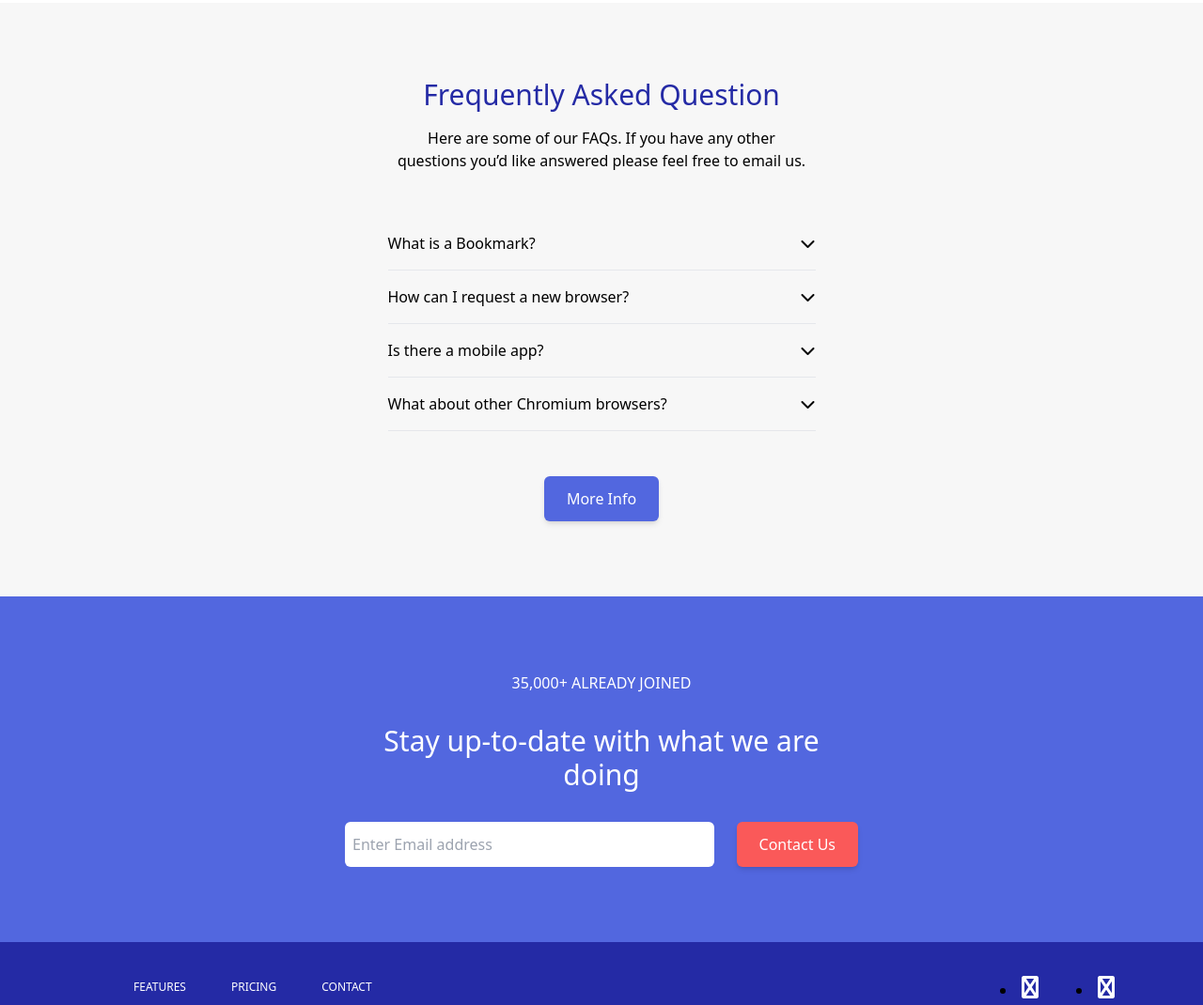
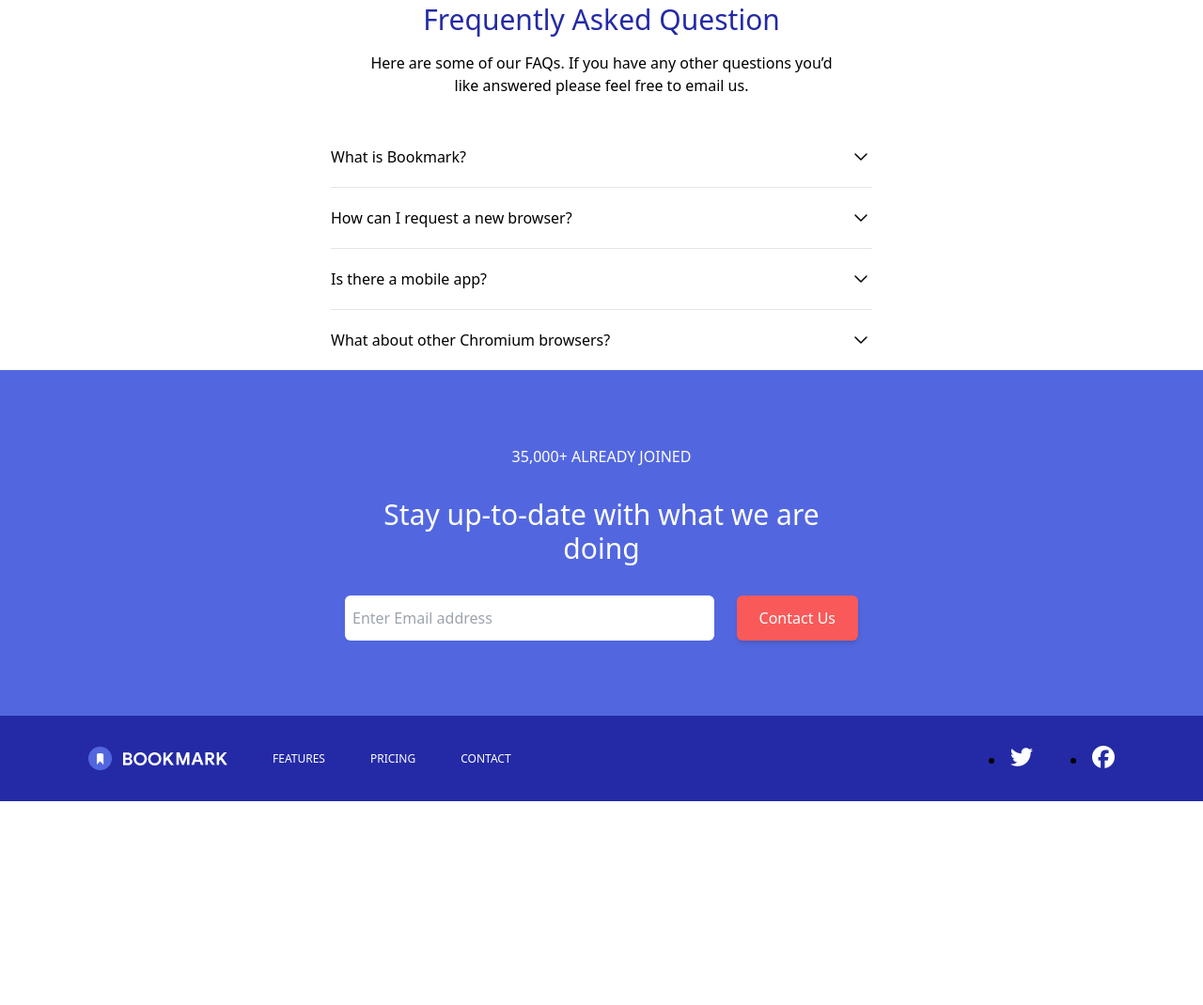
Before and after one commit to Munchy6152/bookmark, a website: page public/index.html in a window 1280 px wide. Shown: the part 3613-4683 px from the top of the page at 94% size. After the commit the page ends 4466 px from the top, so only its background shows below. Drawn offline with Linux system fonts and the light colour scheme.

Commit message:
new_change

```diff
--- a/public/index.html
+++ b/public/index.html
@@ -10,6 +10,7 @@
     <link rel="stylesheet" href="./style.css">
     <title>Bookmark Landing Page</title>
     <!---<script src="https://cdn.tailwindcss.com"></script> --->
+    <script src="https://kit.fontawesome.com/ac390935f3.js" crossorigin="anonymous"></script>
 </head>
 <body class="font=Poppins">
     <!-----header-->
@@ -65,7 +66,7 @@
         <!----heading-->
         <div class="sm:w-3/4 lg:w-5/12 mx-auto px-2 ">
             <h1 class=" text-3xl text-center text-bookmark-blue">Features</h1>
-            <p class="text-center text-bokmark-gray mt-4 ">
+            <p class="text-center text-bookmark-gray mt-4 ">
                 Our aim is to make it quick and easy for you to access your favourite websites.
                 Your bookmarks sync between your devices so you can access them on the go.
             </p>
@@ -173,7 +174,6 @@
             </div>
         </div> ---->
 
-
   <!---features1-->
   <div class="relative mt-20 lg:mt-24">
     <div class="container flex flex-col lg:flex-row items-center justify-center gap-x-24">
@@ -249,6 +249,7 @@
     h-80 w-2/4 -bottom-24 -left-36"></div>
 </div>
 
+
 <!--downloand section-->
 <section class="py-20 mt-20">
     <div class="sm:w-3/4 lg:w-5/12 mx-auto px-2">
@@ -307,9 +308,10 @@
     </div>
 </section>
 
-<!---questions-->
-<section class="bg-bookmark-white py-20">
-        <div class="container">
+
+
+<!-- component -->
+<div class="max-w-screen-xl mx-auto px-5 bg-white min-h-sceen">
 		<div class="sm:w-3/4 lg:w-5/12 mx-auto px-2">
             <h1 class=" text-3xl text-center text-bookmark-blue">Frequently Asked Question</h1>
             <p class="text-center text-bokmark-grey mt-4 ">
@@ -317,30 +319,91 @@
                 If you have any other questions you’d like answered please feel free to email us.
             </p>
         </div>
-            <!---items-->
-            <div class="flex flex-col sm:w-3/4 lg:w-5/12 mt-12 mx-auto">
-                <div class="flex items-center border-b py-4">
-                    <span class="flex-1">What is a Bookmark?</span>
-                    <i class="fa fa-chevron-down"></i>
+	<div class="grid divide-y divide-neutral-200 max-w-xl mx-auto mt-8">
+		<div class="py-5">
+			<details class="group">
+				<summary class="flex justify-between items-center font-medium cursor-pointer list-none">
+					<span> What is Bookmark? </span>
+					<span class="transition group-open:rotate-180">
+                <svg fill="none" height="24" shape-rendering="geometricPrecision" stroke="currentColor" stroke-linecap="round" stroke-linejoin="round" stroke-width="1.5" viewBox="0 0 24 24" width="24"><path d="M6 9l6 6 6-6"></path>
+</svg>
+              </span>
+				</summary>
+				<p class="text-neutral-600 mt-3 group-open:animate-fadeIn">
+					 Lorem ipsum dolor sit amet consectetur adipisicing elit.
+                      Quibusdam natus eum nostrum magni excepturi harum modi,
+                     nesciunt sit neque nihil odit facere veritatis voluptate vero optio hic voluptatibus ad laborum.
+				</p>
+			</details>
 		</div>
-                <div class="flex items-center border-b py-4">
-                    <span class="flex-1">How can I request a new browser?</span>
-                    <i class="fa fa-chevron-down"></i>
+		<div class="py-5">
+			<details class="group">
+				<summary class="flex justify-between items-center font-medium cursor-pointer list-none">
+					<span> How can I request a new browser?</span>
+					<span class="transition group-open:rotate-180">
+                <svg fill="none" height="24" shape-rendering="geometricPrecision" stroke="currentColor" stroke-linecap="round" stroke-linejoin="round" stroke-width="1.5" viewBox="0 0 24 24" width="24"><path d="M6 9l6 6 6-6"></path>
+</svg>
+              </span>
+				</summary>
+				<p class="text-neutral-600 mt-3 group-open:animate-fadeIn">
+					Lorem ipsum, dolor sit amet consectetur adipisicing elit.
+                    Nesciunt, in fuga error placeat eligendi consequuntur iusto
+                     odio laudantium ipsa consequatur magni ut vero sapiente hic fugiat tempore temporibus suscipit voluptatum!
+				</p>
+			</details>
 		</div>
-                <div class="flex items-center border-b py-4">
-                    <span class="flex-1">Is there a mobile app?</span>
-                    <i class="fa fa-chevron-down"></i>
+		<div class="py-5">
+			<details class="group">
+				<summary class="flex justify-between items-center font-medium cursor-pointer list-none">
+					<span> Is there a mobile app?</span>
+					<span class="transition group-open:rotate-180">
+                <svg fill="none" height="24" shape-rendering="geometricPrecision" stroke="currentColor" stroke-linecap="round" stroke-linejoin="round" stroke-width="1.5" viewBox="0 0 24 24" width="24"><path d="M6 9l6 6 6-6"></path>
+</svg>
+              </span>
+				</summary>
+				<p class="text-neutral-600 mt-3 group-open:animate-fadeIn">
+					Lorem ipsum dolor sit amet consectetur adipisicing elit.
+                    Consectetur fugiat modi aut placeat dolorum pariatur nihil debitis,
+                    nisi quos ratione quisquam unde distinctio in officia. Cumque, incidunt. Praesentium, fuga similique?
+				</p>
+			</details>
 		</div>
-                <div class="flex items-center border-b py-4">
-                    <span class="flex-1">What about other Chromium browsers?</span>
-                    <i class="fa fa-chevron-down"></i>
-                </div>
-                <button type="button" class="flex mt-12 self-center btn btn-purple hover:bg-bookmark-white hover:text-black">
-                    More Info
-                </button>
+		<div class="py-5">
+			<details class="group">
+				<summary class="flex justify-between items-center font-medium cursor-pointer list-none">
+					<span> What about other Chromium browsers?</span>
+					<span class="transition group-open:rotate-180">
+                <svg fill="none" height="24" shape-rendering="geometricPrecision" stroke="currentColor" stroke-linecap="round" stroke-linejoin="round" stroke-width="1.5" viewBox="0 0 24 24" width="24"><path d="M6 9l6 6 6-6"></path>
+</svg>
+              </span>
+				</summary>
+				<p class="text-neutral-600 mt-3 group-open:animate-fadeIn">
+					Lorem ipsum dolor sit, amet consectetur adipisicing elit. Impedit in quia alias.
+                    Quis magni sit laborum quia, obcaecati quasi, tempora cupiditate
+                    eveniet repudiandae atque molestiae corporis, at alias ad voluptate!
+				</p>
+			</details>
 		</div>
 	</div>
-</section>
+</div>
+
+<script>
+	// ...
+	// extend: {
+    //   keyframes: {
+    //     fadeIn: {
+    //       "0%": { opacity: 0 },
+    //       "100%": { opacity: 100 },
+    //     },
+    //   },
+    //   animation: {
+    //     fadeIn: "fadeIn 0.2s ease-in-out forwards",
+    //   },
+    // },
+    // ...
+</script>
+
+
 
 <!---contact-->
 
@@ -365,7 +428,7 @@
 <footer class="bg-bookmark-blue py-8">
     <div class="container flex flex-col md:flex-row items-center">
         <div class="flex flex-1 flex-wrap items-center justify-center md:justify-start gap-12">
-            <img src="./images/group-11.svg" alt="">
+            <img src="./images/Group 11.png" alt="">
             <ul class="flex text-white uppercase gap-12 text-xs">
                 <li class="cursor-pointer">Features</li>
                 <li class="cursor-pointer">Pricing</li>
@@ -373,8 +436,8 @@
             </ul>
         </div>
         <div class="flex gap-10 mt-12 md:mt-0">
-            <li><i class="text-white text-2xl fa fa-twitter"></i></li>
-            <li><i class="text-white text-2xl fa fa-facebook-square"></i></li>
+            <li><i class="text-white text-2xl  fa-brands fa-twitter"></i></li>
+            <li><i class="text-white text-2xl fa-brands fa-facebook"></i></li>
         </div>
     </div>
 </footer>
--- a/src/style.css
+++ b/src/style.css
@@ -14,3 +14,17 @@
 .btn-white{
     @apply bg-bookmark-white
 }
+
+
+ul li a{
+    padding: 10px;
+}
+
+
+ul li a:hover{
+    padding: 10px;
+    border-radius: 5px;
+
+}
+
+#check:checked ~ ul {}
```
Also changed, not shown: public/images/Group 11.png (added), public/style.css. Lines whose indentation alone changed are shown as unchanged.
